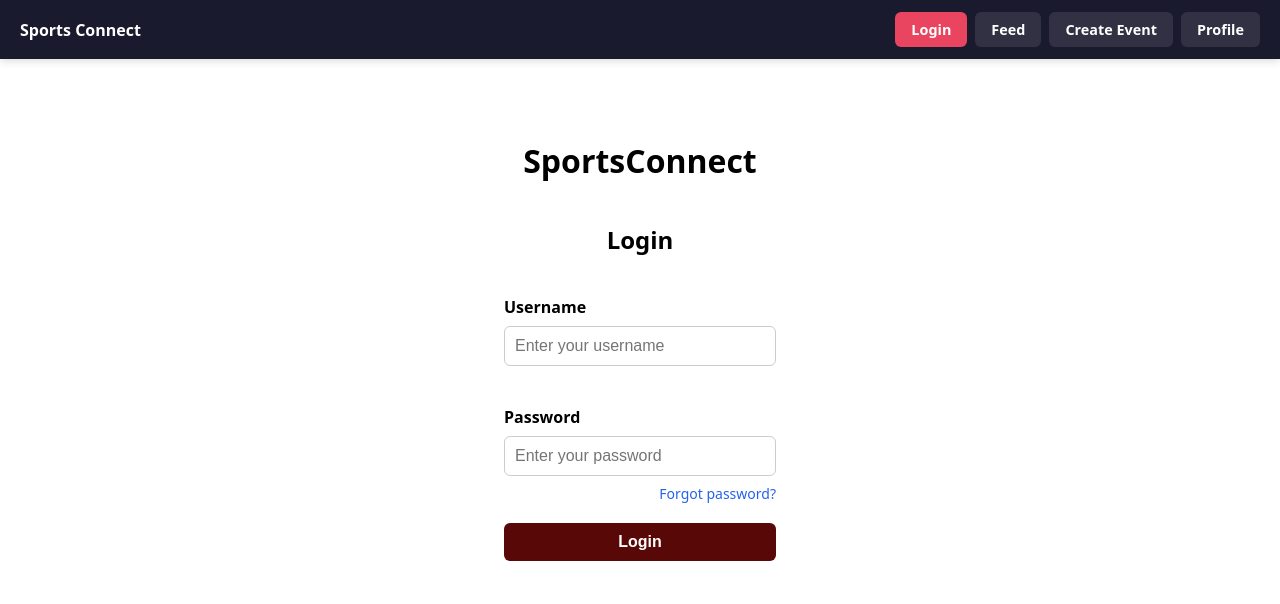
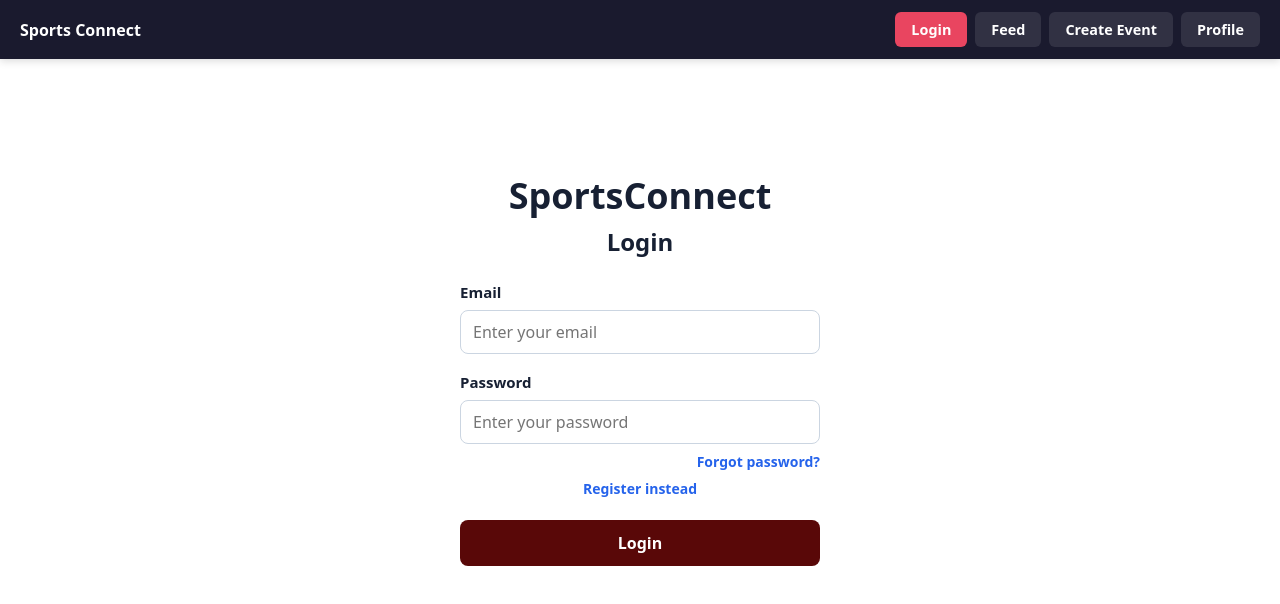
Before and after one commit to phongtnguyen2006/Sports_Connect, a React (Vite) app in the folder frontend/: page /login in a window 1280 px wide. Shown: the top 604 px of the page. Built offline with nearby package versions, Linux system fonts and the light colour scheme.

Commit message:
added login backend

```diff
--- /dev/null
+++ b/frontend/src/pages/user_profile/Login.css
@@ -0,0 +1,114 @@
+.login-page {
+  min-height: 70vh;
+  display: flex;
+  flex-direction: column;
+  align-items: center;
+  justify-content: center;
+  padding: 32px 20px;
+  color: #172033;
+}
+
+.login-page h1 {
+  margin: 0;
+  font-size: 36px;
+  line-height: 1.1;
+}
+
+.login-page h2 {
+  margin: 10px 0 24px;
+  font-size: 24px;
+  font-weight: 700;
+}
+
+.login-form {
+  width: 100%;
+  max-width: 360px;
+  display: flex;
+  flex-direction: column;
+  gap: 18px;
+}
+
+.login-form div {
+  display: flex;
+  flex-direction: column;
+  gap: 8px;
+}
+
+.login-form label {
+  font-size: 15px;
+  font-weight: 700;
+}
+
+.login-form input {
+  width: 100%;
+  min-height: 44px;
+  padding: 10px 12px;
+  border: 1px solid #cbd5e1;
+  border-radius: 8px;
+  box-sizing: border-box;
+  font: inherit;
+  font-size: 16px;
+}
+
+.login-form input:focus {
+  outline: none;
+  border-color: #2563eb;
+  box-shadow: 0 0 0 3px rgba(37, 99, 235, 0.14);
+}
+
+.forgot-password-link {
+  align-self: flex-end;
+  color: #2563eb;
+  font-size: 14px;
+  font-weight: 600;
+  text-decoration: none;
+}
+
+.forgot-password-link:hover {
+  text-decoration: underline;
+}
+
+.register-instead-link {
+  align-self: center;
+  color: #2563eb;
+  font-size: 14px;
+  font-weight: 700;
+  text-decoration: none;
+}
+
+.register-instead-link:hover {
+  text-decoration: underline;
+}
+
+.login-form button {
+  width: 100%;
+  min-height: 46px;
+  margin-top: 4px;
+  border: none;
+  border-radius: 8px;
+  background-color: #590808;
+  color: white;
+  cursor: pointer;
+  font: inherit;
+  font-size: 16px;
+  font-weight: 700;
+}
+
+.login-form button:hover:not(:disabled) {
+  background-color: #711111;
+}
+
+.login-form button:disabled {
+  opacity: 0.65;
+  cursor: not-allowed;
+}
+
+.login-error {
+  width: 100%;
+  max-width: 360px;
+  margin: 0 0 16px;
+  color: #dc2626;
+  font-size: 15px;
+  font-weight: 700;
+  text-align: center;
+}
--- a/frontend/src/pages/user_profile/Login.jsx
+++ b/frontend/src/pages/user_profile/Login.jsx
@@ -1,97 +1,102 @@
+import { useState } from "react";
+import { Link } from "react-router-dom";
+import { useNavigate } from "react-router-dom";
+import "./Login.css";
+
 export default function Login() {
+  const navigate = useNavigate();
+  const [formData, setFormData] = useState({
+    email: "",
+    password: "",
+  });
+  const [error, setError] = useState("");
+  const [loading, setLoading] = useState(false);
+
+  function handleChange(event) {
+    const { name, value } = event.target;
+
+    setFormData((prevData) => ({
+      ...prevData,
+      [name]: value,
+    }));
+  }
+
+  async function handleSubmit(event) {
+    event.preventDefault();
+    setError("");
+    setLoading(true);
+
+    try {
+      const response = await fetch("/api/users/login", {
+        method: "POST",
+        headers: {
+          "Content-Type": "application/json",
+        },
+        body: JSON.stringify(formData),
+      });
+
+      const data = await response.json();
+
+      if (!response.ok) {
+        throw new Error(data.error || "Login failed");
+      }
+
+      if (data.session?.access_token) {
+        localStorage.setItem("access_token", data.session.access_token);
+      }
+
+      navigate("/feed");
+    } catch (err) {
+      setError(err.message);
+    } finally {
+      setLoading(false);
+    }
+  }
+
   return (
-    <div
-      style={{
-        minHeight: '70vh',
-        display: 'flex',
-        flexDirection: 'column',
-        justifyContent: 'center',
-        alignItems: 'center',
-      }}
-    >
+    <div className="login-page">
       <h1>SportsConnect</h1>
       <h2>Login</h2>
 
-      <div
-        style={{
-          display: 'flex',
-          flexDirection: 'column',
-          alignItems: 'flex-start',
-          marginTop: '20px',
-        }}
-      >
-        <label style={{ fontWeight: 'bold', marginBottom: '8px' }}>
-          Username
-        </label>
+      {error && <p className="login-error">{error}</p>}
 
-        <input
-          type="text"
-          placeholder="Enter your username"
-          style={{
-            padding: '10px',
-            width: '250px',
-            border: '1px solid #ccc',
-            borderRadius: '6px',
-            fontSize: '16px',
-          }}
-        />
-      </div>
+      <form className="login-form" onSubmit={handleSubmit}>
+        <div>
+          <label htmlFor="email">Email</label>
+          <input
+            id="email"
+            type="email"
+            name="email"
+            placeholder="Enter your email"
+            value={formData.email}
+            onChange={handleChange}
+          />
+        </div>
 
-      <div
-        style={{
-          display: 'flex',
-          flexDirection: 'column',
-          alignItems: 'flex-start',
-          marginTop: '40px',
-        }}
-      >
-        <label style={{ fontWeight: 'bold', marginBottom: '8px' }}>
-          Password
-        </label>
+        <div>
+          <label htmlFor="password">Password</label>
+          <input
+            id="password"
+            type="password"
+            name="password"
+            placeholder="Enter your password"
+            value={formData.password}
+            onChange={handleChange}
+          />
 
-        <input
-          type="password"
-          placeholder="Enter your password"
-          style={{
-            padding: '10px',
-            width: '250px',
-            border: '1px solid #ccc',
-            borderRadius: '6px',
-            fontSize: '16px',
-          }}
-        />
-        <a
-        href="#"
-        style={{
-            alignSelf: 'flex-end',
-            marginTop: '8px',
-            fontSize: '14px',
-            color: '#2563eb',
-            textDecoration: 'none',
-        }}
-        >
-        Forgot password?
-        </a>
+          <a className="forgot-password-link" href="#">
+            Forgot password?
+          </a>
 
-      <button
-        type="button"
-        style={{
-            marginTop: '20px',
-            padding: '10px',
-            width: '272px',
-            border: 'none',
-            borderRadius: '6px',
-            backgroundColor: '#590808',
-            color: 'white',
-            fontSize: '16px',
-            fontWeight: 'bold',
-            cursor: 'pointer',
-        }}
-        >
-        Login
+          <Link className="register-instead-link" to="/Registration">
+            Register instead
+          </Link>
+        </div>
+
+        <button type="submit" disabled={loading}>
+          {loading ? "Logging in..." : "Login"}
         </button>
-
-        </div>
+      </form>
     </div>
   );
 }
```
Also changed, not shown: 1 other file (tests, documents, lock files or other folders).
